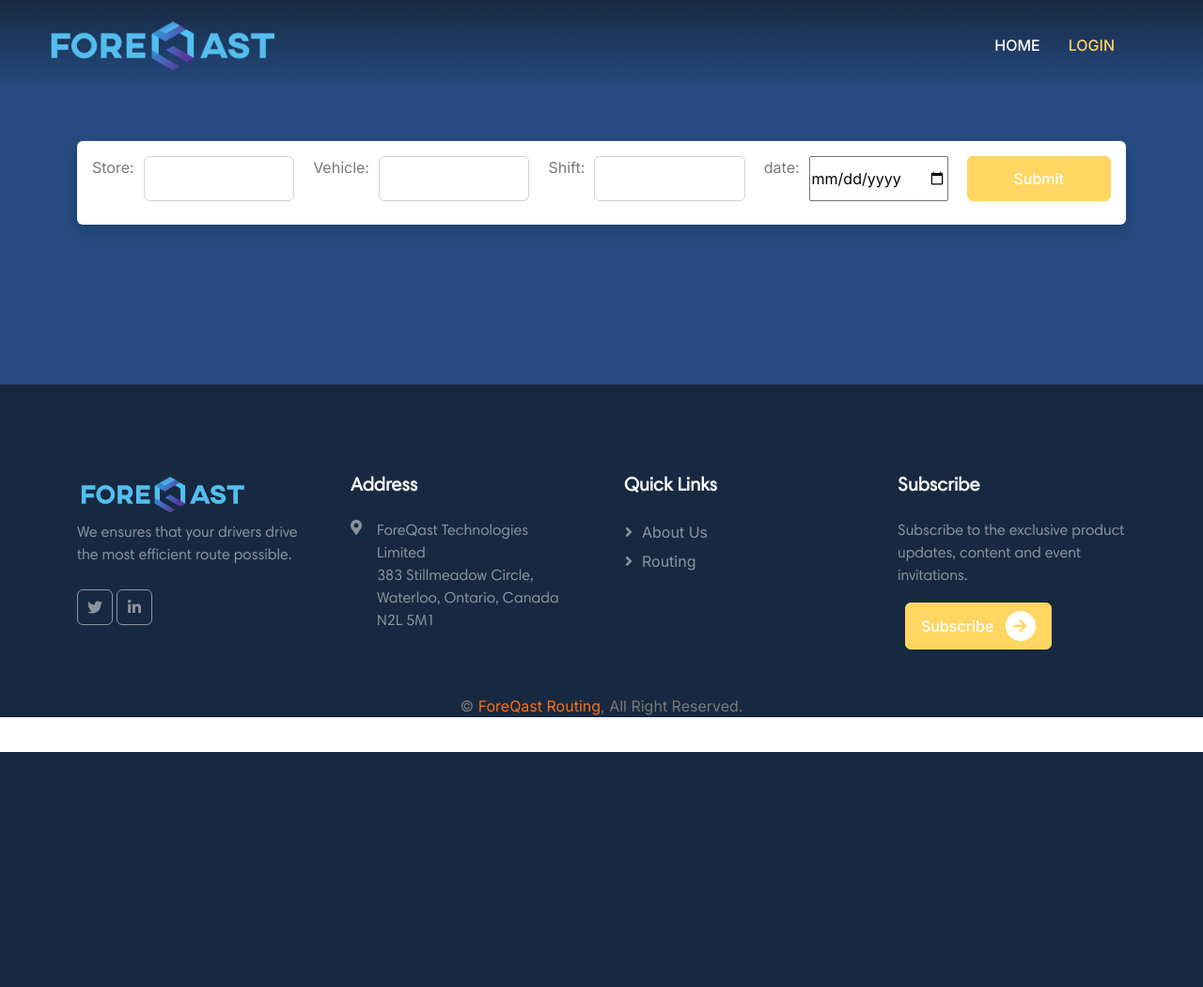
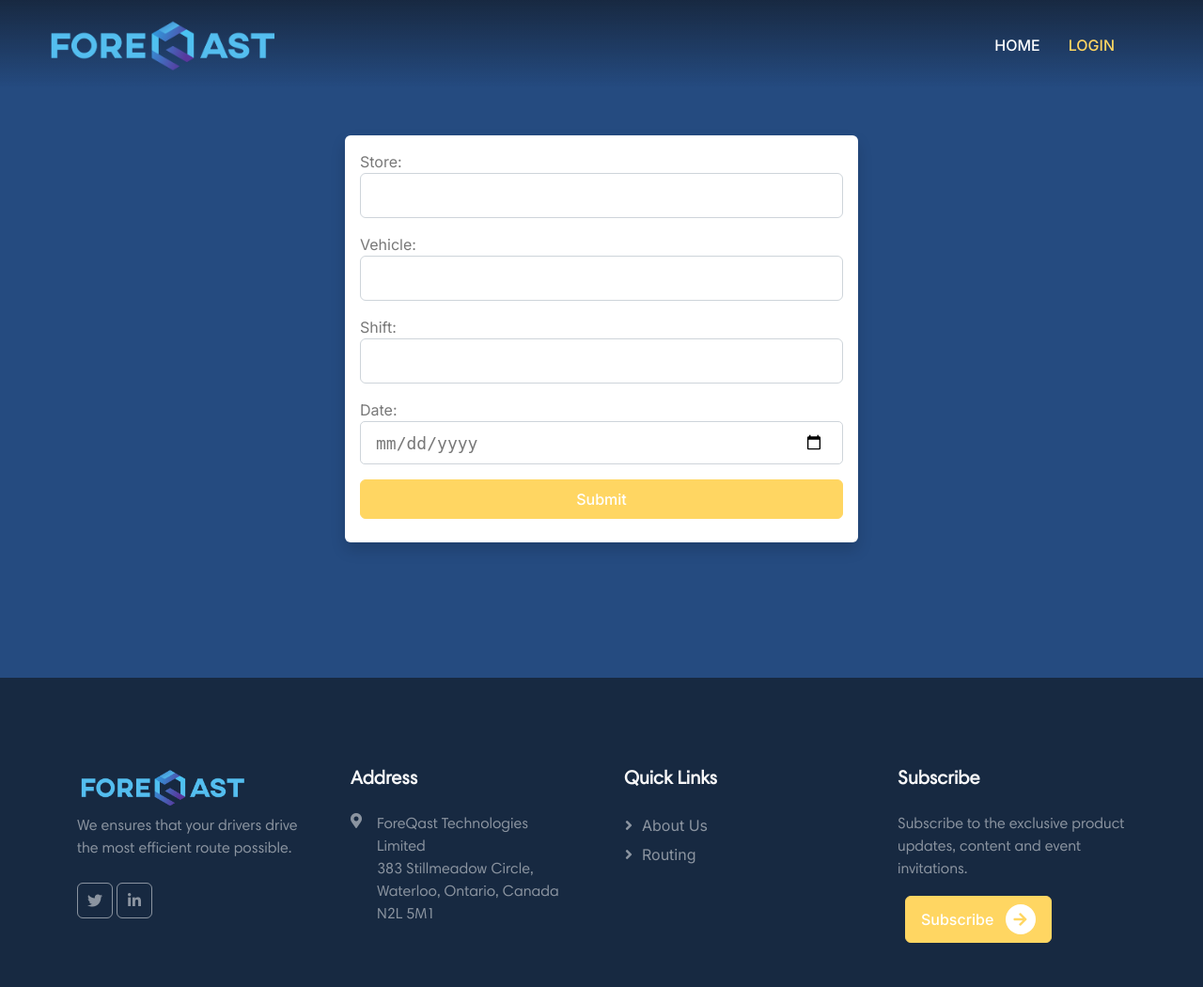
Before and after one commit to manishakratech/django_web-WIP-, a Django app: template RO/driver/templates/driver/delivery_home.html in a window 1280 px wide. Shown: the top 1050 px of the page at 94% size. Before the commit the page ends 800 px from the top, so only its background shows below. Run offline with Django 4.2, Linux system fonts and the light colour scheme; the template is opened without the code that fills it, so the values that code supplies are empty; some libraries are stand-ins or nearby versions.

Commit message:
ui fixes
ui fixes

```diff
--- a/RO/driver/static/driver/css/style.css
+++ b/RO/driver/static/driver/css/style.css
@@ -810,3 +810,17 @@ path[data-story-line-animated-line].animated {
         font-size: 38px;
     }
   }
+
+input[type="date"]{
+    padding: .5rem 1rem;
+    font-family: "Roboto Mono",monospace;
+    font-size: 18px;
+    outline: none;
+    border-radius: 5px;
+}
+::-webkit-calendar-picker-indicator{
+    background-color: #ffffff;
+    padding: 5px;
+    cursor: pointer;
+    border-radius: 3px;
+}
--- a/RO/driver/templates/base.html
+++ b/RO/driver/templates/base.html
@@ -82,8 +82,8 @@
 	</div>
 	<!-- Navbar End -->
 
+	{% block content %}
 
-	{% block content %}
   {% endblock %}
 
 	{% block footer %}
@@ -150,8 +150,7 @@
 	{% endblock %}
 
 	<!-- Back to Top -->
-	<a href="#" class="btn btn-lg btn-primary btn-lg-square back-to-top"><i class="bi bi-arrow-up"></i></a>
-
+	<!-- <a href="#" class="btn btn-lg btn-primary btn-lg-square back-to-top"><i class="bi bi-arrow-up"></i></a> -->
 
 	<!-- JavaScript Libraries -->
 	<script src="https://code.jquery.com/jquery-3.4.1.min.js"></script>
--- a/RO/driver/templates/driver/delivery_home.html
+++ b/RO/driver/templates/driver/delivery_home.html
@@ -11,12 +11,11 @@
 {% endblock %}
 
 {% block content %}
-  <section style="background-color: #254b80;padding-top: 150px;">
+  <section style="background-color: #254b80;" class="py-15">
     <div class="container">
         <div class="row">
-            <div style="padding-bottom: 170px;">
-
-              <!-- flash message -->
+            <div class="col-sm-6 offset-3">
+          <!-- flash message -->
               {% if error_message %}
                 <div class="alert alert-danger" role="alert">
                   {{ error_message }}
@@ -25,26 +24,29 @@
 
               <div class="card shadow border-0">
                 <div class="card-body" style="padding-bottom: 25px;">
-                    <form method="post" class="d-flex" style="gap:10px">
-                        {% csrf_token %}
+                    <form method="post" style="gap:10px">
+                      {% csrf_token %}
+                      <div class="mb-3">
                         <label for="store">Store:</label>
                         <input class="form-control form-control-lg" type="text" id="store" name="store" required>
-                        <br>
+                      </div>
+                      <div class="mb-3">
                         <label for="vehicle">Vehicle:</label>
                         <input class="form-control form-control-lg" type="text" id="vehicle" name="vehicle" required>
-                        <br>
+                      </div>
+                      <div class="mb-3">
                         <label for="shift">Shift:</label>
                         <input class="form-control form-control-lg" type="text" id="shift" name="shift" required>
-                        <br>
-                        <label for="date">date:</label>
-                        <input type="date" id="date" name="date">
-                        <br>
+                      </div>
+                      <div class="mb-3">
+                        <label for="date">Date:</label>
+                        <input class="form-control" type="date" id="date" name="date">
+                      </div>
                         <button class="btn btn-outline-info btn-primary w-100 py-2" type="submit">Submit</button>
                     </form>
                 </div>
               </div>
-
-            </div>
+           </div>
         </div>
     </div>
 </section>
--- a/RO/driver/templates/driver/home.html
+++ b/RO/driver/templates/driver/home.html
@@ -13,11 +13,11 @@
 {% block content %}
   <!-- Carousel Start -->
 	<div class="container-fluid p-0">
-		<div class="vh-100 vh-sm-80 position-relative d-flex align-items-center">
-			<video autoplay loop="" muted="" playsinline="" class="object-cover top-0 position-absolute w-100 h-120 z-index-1"
+		<div class="position-relative d-flex align-items-center h-100vh">
+			<video autoplay loop="" muted="" playsinline="" class="object-cover top-0 position-absolute w-100 z-index-1"
 				src="{% static 'driver/videos/delivery.mp4' %}" data-home-hero-loop-video=""></video>
 
-			<div class="col-sm-12 py-10 position-relative">
+			<div class="col-sm-12 position-relative">
 				<div class="text-white hero_text fw-bold text-center">
 					<p style="font-size: 60px;">Join Our Winning Team of Delivery Experts</p>
 					<p style="font-size: 60px;">and Deliver Happiness to Our Customers!</p>
```
Also changed, not shown: RO/driver/templates/driver/driver_login.html (+3 -6 lines).
